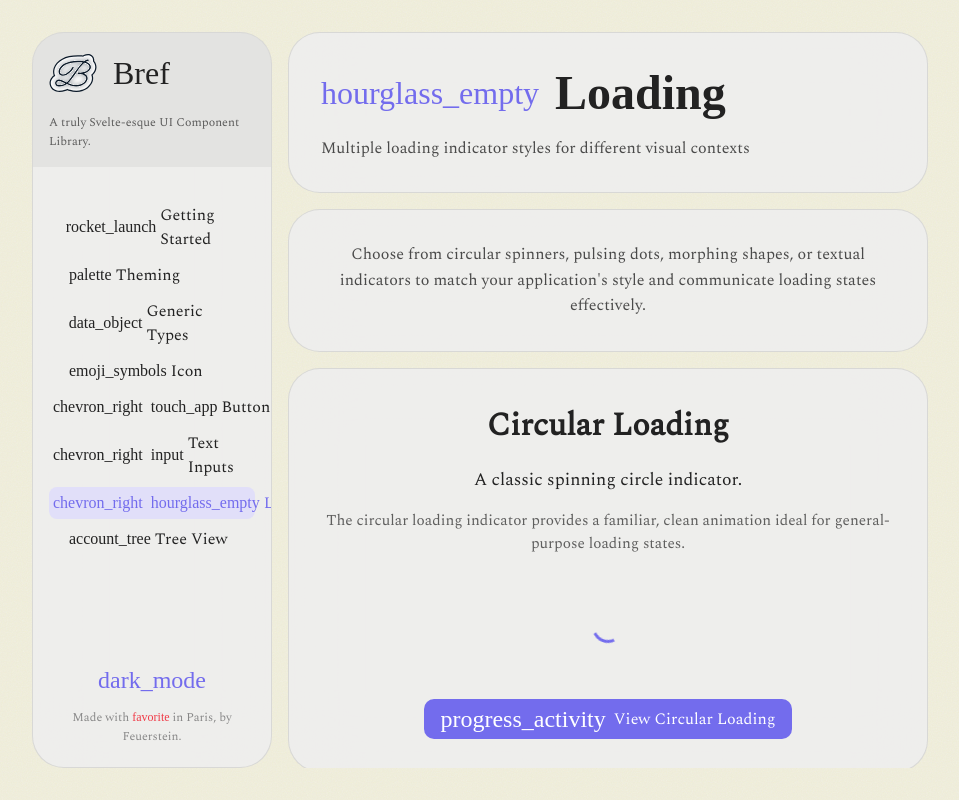
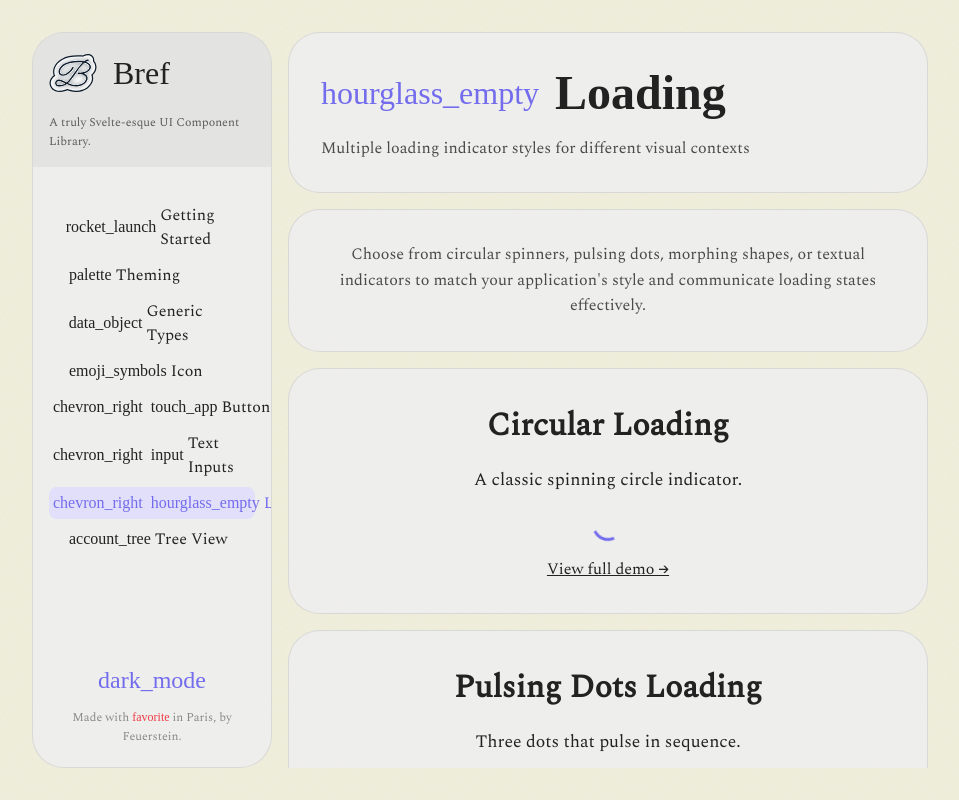
Before and after one commit to feuersteiner/bref, a SvelteKit app: page /loadings in a window 1280 px wide. Shown: the whole page, without its empty margins (160-1119 px from the left). Built offline with nearby package versions, Linux system fonts and the light colour scheme; a web font is replaced by a local one.

Commit message:
feat: simplify button and loading sections by removing unnecessary components and adding demo links

```diff
--- a/src/routes/loadings/+page.svelte
+++ b/src/routes/loadings/+page.svelte
@@ -1,13 +1,9 @@
 <script lang="ts">
 	import Section from '$lib/internal/layout/section.svelte';
-	import Button from '$lib/base/button/button.svelte';
 	import CircularLoading from '$lib/base/loading/circular-loading.svelte';
 	import PulsingDotsLoading from '$lib/base/loading/pulsing-dots-loading.svelte';
 	import MorphingShapesLoading from '$lib/base/loading/morphing-shapes-loading.svelte';
 	import TextualLoading from '$lib/base/loading/textual-loading.svelte';
-	import navigateTo from '../../lib/internal/navigate.ts';
-
-	const navigate = (href: string) => navigateTo(href);
 </script>
 
 <Section>
@@ -18,66 +14,23 @@
 </Section>
 
 <Section title="Circular Loading" description="A classic spinning circle indicator.">
-	<p class="description">
-		The circular loading indicator provides a familiar, clean animation ideal for general-purpose
-		loading states.
-	</p>
-	<div class="preview">
-		<CircularLoading size="medium" />
-	</div>
-	<Button
-		label="View Circular Loading"
-		icon={{ name: 'progress_activity' }}
-		onClick={() => navigate('/loadings/circular')}
-	/>
+	<CircularLoading size="medium" />
+	<a href="/loadings/circular">View full demo →</a>
 </Section>
 
 <Section title="Pulsing Dots Loading" description="Three dots that pulse in sequence.">
-	<p class="description">
-		Pulsing dots offer a subtle, rhythmic animation that works well in inline contexts and chat
-		interfaces.
-	</p>
-	<div class="preview">
-		<PulsingDotsLoading size="medium" />
-	</div>
-	<Button
-		label="View Pulsing Dots Loading"
-		icon={{ name: 'more_horiz' }}
-		onClick={() => navigate('/loadings/pulsing-dots')}
-	/>
+	<PulsingDotsLoading size="medium" />
+	<a href="/loadings/pulsing-dots">View full demo →</a>
 </Section>
 
-<Section
-	title="Morphing Shapes Loading"
-	description="A shape that transforms through organic forms."
->
-	<p class="description">
-		Morphing shapes create an engaging, modern animation that captures attention while indicating
-		progress.
-	</p>
-	<div class="preview">
-		<MorphingShapesLoading size="medium" />
-	</div>
-	<Button
-		label="View Morphing Shapes Loading"
-		icon={{ name: 'shapes' }}
-		onClick={() => navigate('/loadings/morphing-shapes')}
-	/>
+<Section title="Morphing Shapes Loading" description="A shape that transforms through organic forms.">
+	<MorphingShapesLoading size="medium" />
+	<a href="/loadings/morphing-shapes">View full demo →</a>
 </Section>
 
 <Section title="Textual Loading" description="Animated text with a typewriter effect.">
-	<p class="description">
-		Textual loading displays rotating words with a typing animation, adding personality and context
-		to loading states.
-	</p>
-	<div class="preview">
-		<TextualLoading />
-	</div>
-	<Button
-		label="View Textual Loading"
-		icon={{ name: 'text_fields' }}
-		onClick={() => navigate('/loadings/textual')}
-	/>
+	<TextualLoading />
+	<a href="/loadings/textual">View full demo →</a>
 </Section>
 
 <style>
@@ -88,20 +41,4 @@
 		opacity: 0.8;
 		line-height: 1.6;
 	}
-
-	.description {
-		text-align: center;
-		max-width: 36rem;
-		opacity: 0.7;
-		font-size: 0.95rem;
-		margin-bottom: 1rem;
-	}
-
-	.preview {
-		display: flex;
-		justify-content: center;
-		align-items: center;
-		padding: 1.5rem;
-		margin-bottom: 1rem;
-	}
 </style>
```
Also changed, not shown: src/routes/buttons/+page.svelte (+5 -17 lines).
